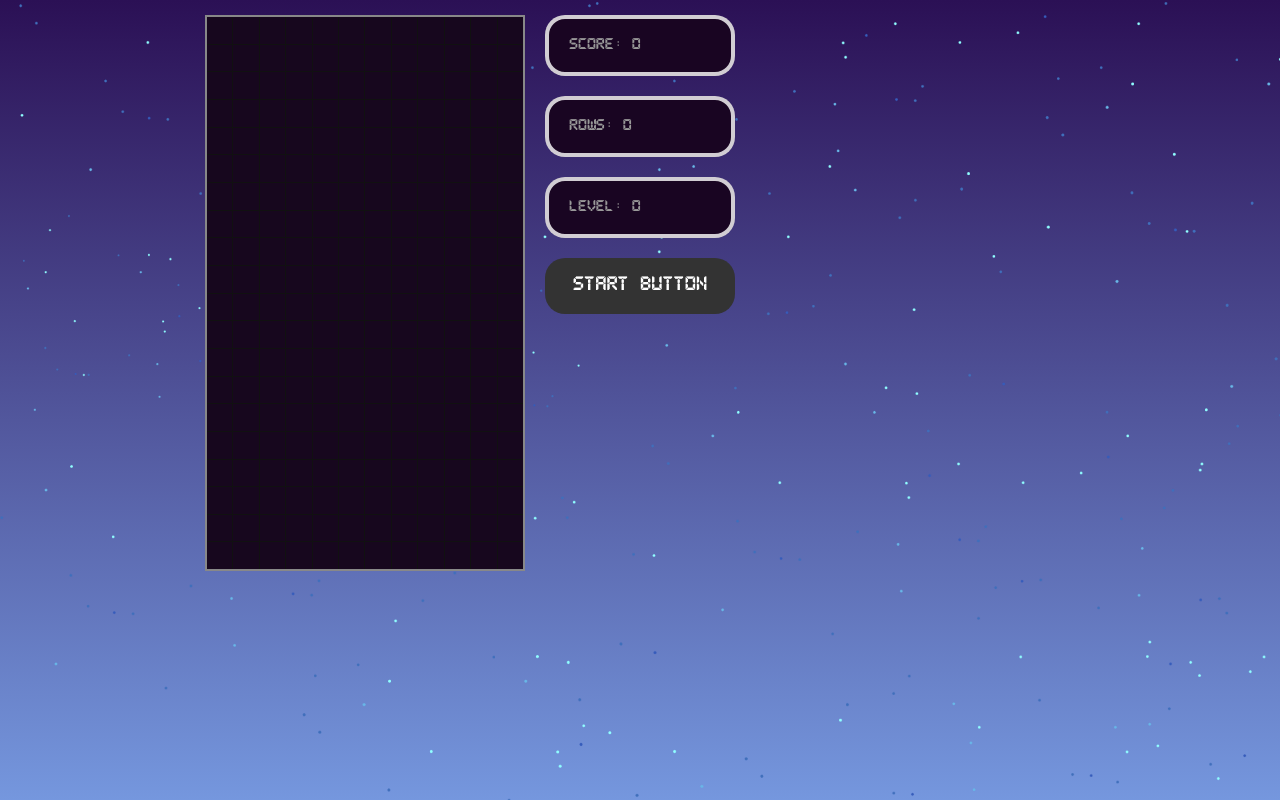
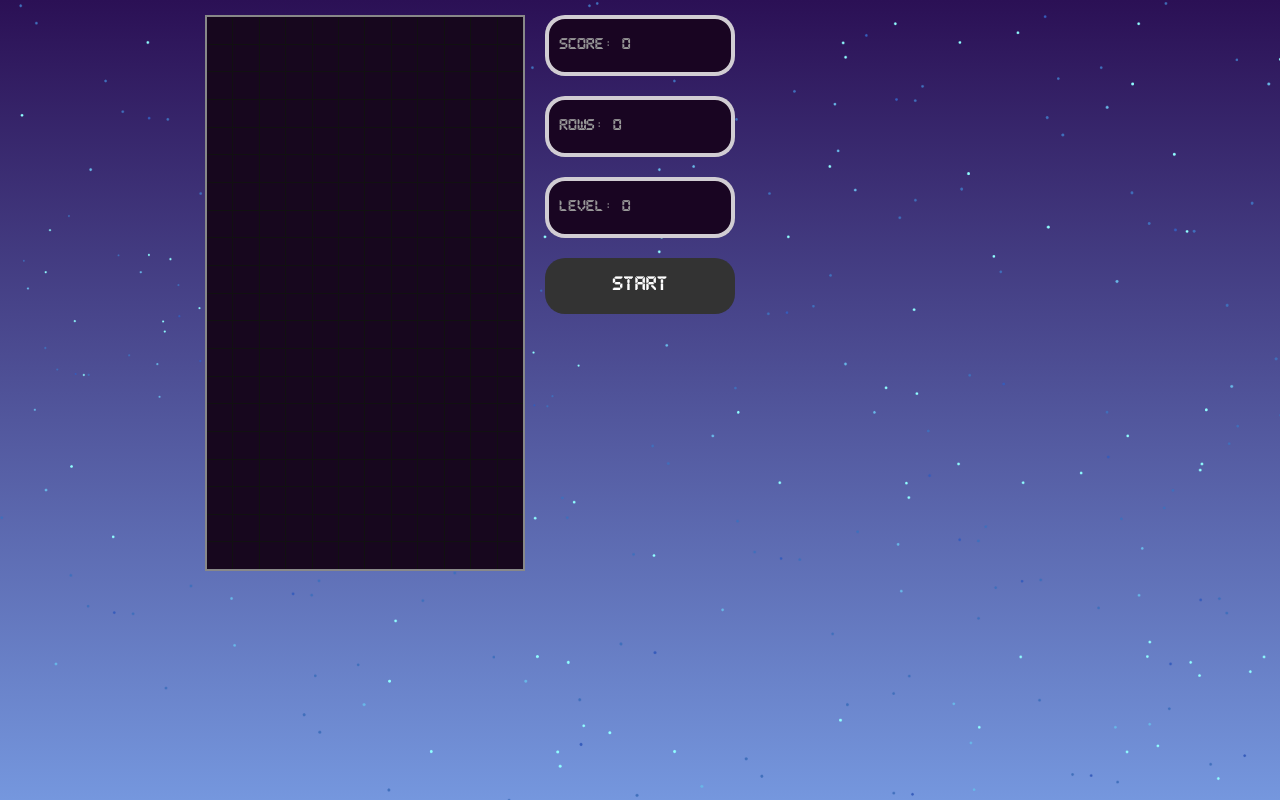
Before and after one commit to geeekgod/Tetromino, a React (Create React App) app: page /play in a window 1280 px wide. Built offline with nearby package versions, Linux system fonts and the light colour scheme.

Commit message:
style: update start button and game display

```diff
--- a/src/components/StartButton.jsx
+++ b/src/components/StartButton.jsx
@@ -3,7 +3,7 @@ import { StyledStartButton } from './styles/StyledStartButton';
 
 const StartButton = ({ callBack }) => {
     return (
-        <StyledStartButton onClick={callBack}>Start Button</StyledStartButton>
+        <StyledStartButton onClick={callBack}>Start</StyledStartButton>
     )
 }
 
--- a/src/components/styles/StyledDisplay.jsx
+++ b/src/components/styles/StyledDisplay.jsx
@@ -5,7 +5,7 @@ export const StyledDisplay = styled.div`
   display: flex;
   align-items: center;
   margin: 0 0 20px 0;
-  padding: 20px;
+  padding: 20px 10px;
   border: 4px solid rgba(277, 277, 277,0.8);
   min-height: 30px;
   width: 100%;
```
